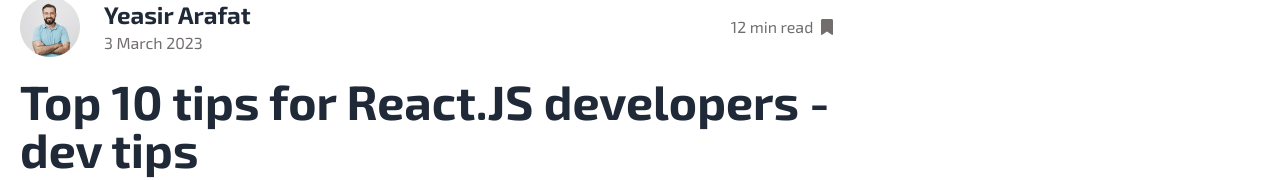
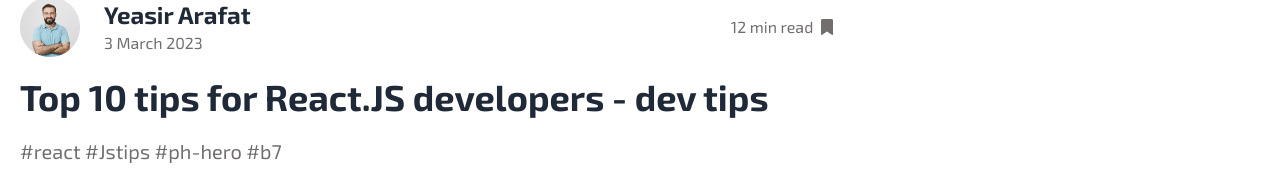
Before and after one commit to ysarafat/developer-tips-blog, a React (Vite) app: page / in a window 1280 px wide. Shown: the part 651-831 px from the top of the page. Built offline with nearby package versions, Linux system fonts and the light colour scheme.

Commit message:
toast notify text change

```diff
--- a/src/App.jsx
+++ b/src/App.jsx
@@ -24,16 +24,16 @@ const readTime = (blog) => {
   if (previousReadingTime){
     const isThisMark = previousReadingTime.find(bl => bl.id === blog.id);
     if(isThisMark){
-      toast("Already Bookmarked Spent Time.")
+      toast("Already mark as read")
     } else{
       readingTime.push(...previousReadingTime,blog)
       localStorage.setItem("reading-time" , JSON.stringify(readingTime))
-      toast("Reading time added successfully");
+      toast("Mark as read successfully");
     }
   } else {
     readingTime.push(blog)
     localStorage.setItem("reading-time" , JSON.stringify(readingTime))
-    toast("Reading time added successfully");
+    toast("Mark as read successfully");
   }
   setRead(readingTime)
 }
--- a/src/Components/blog/Blog.jsx
+++ b/src/Components/blog/Blog.jsx
@@ -22,7 +22,7 @@ const Blog = (props) => {
                     <span onClick={() => handelSideCart(props.blog)} className='hover:text-[#6047EC] cursor-pointer'><FontAwesomeIcon icon={faBookmark} />  </span>
                 </div>
             </div>
-            <h1 className='my-5 text-3xl md:text-5xl font-bold'>{title}</h1>
+            <h1 className='my-5 text-3xl md:text-4xl font-bold'>{title}</h1>
             <p className='text-xl text-[#726e6e] my-5'>{tag}</p>
             <button onClick={() => readTime(props.blog)} className='text-xl underline pb-8 text-[#6047EC] hover:text-[#2a0ada]'>Mark as Read </button>
             <hr />
```
